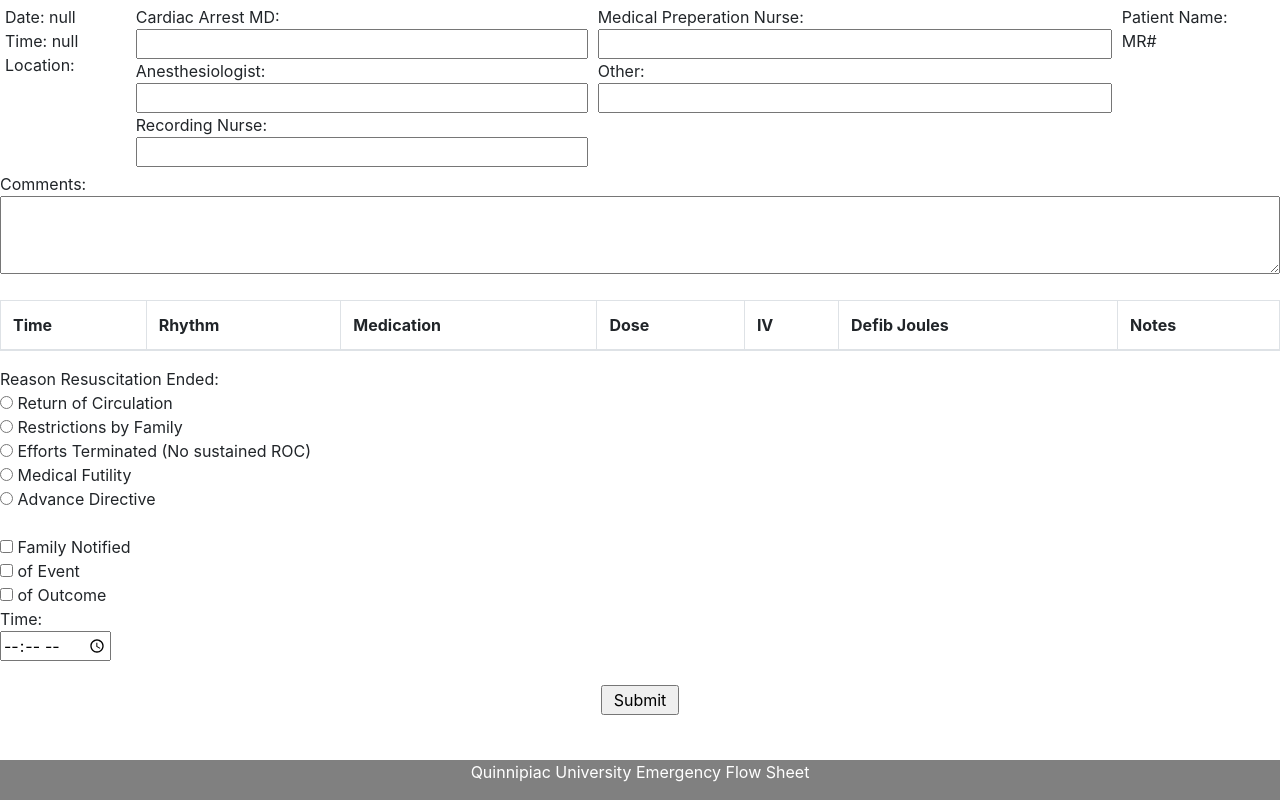
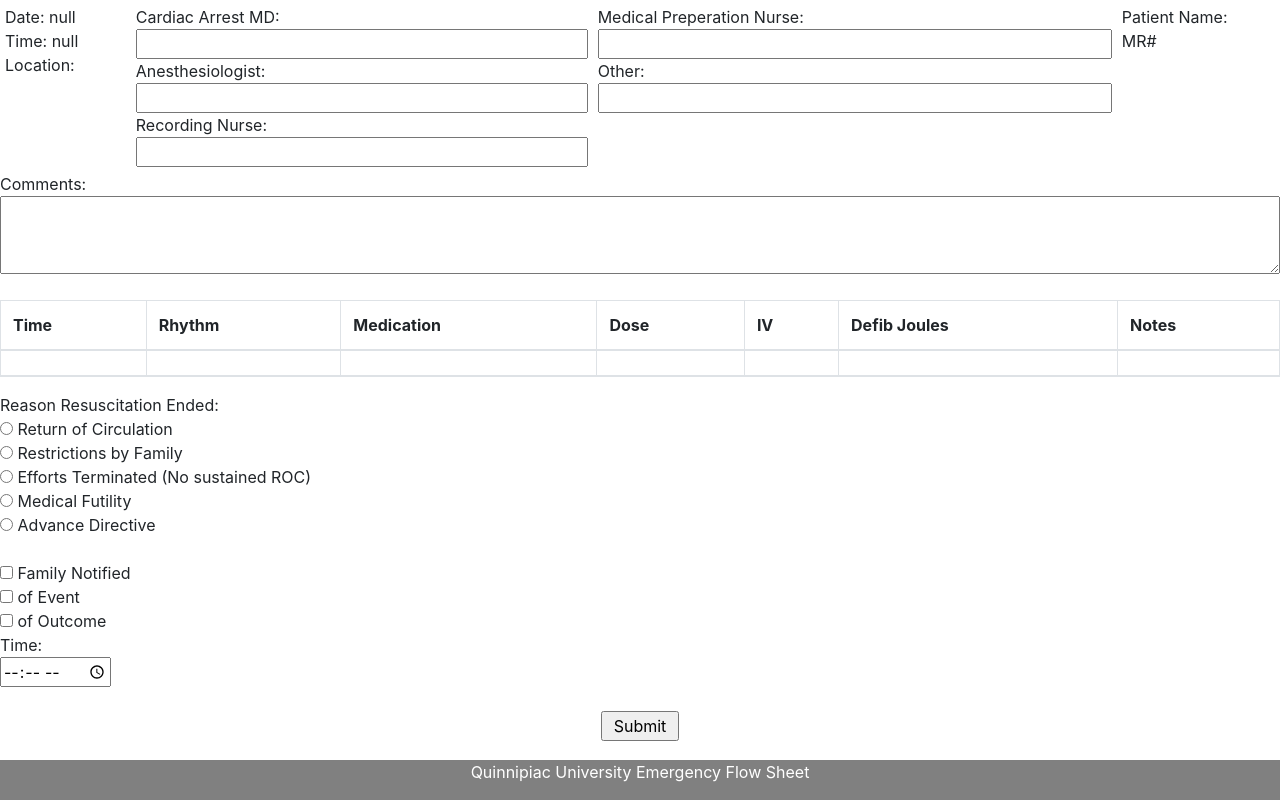
Before and after one commit to mchieco/EmergencyFlowSheet, a website: page app/resources/html/ConfirmPage.html in a window 1280 px wide. Drawn offline with nearby package versions, Linux system fonts and the light colour scheme.

Commit message:
working on displaying notes

```diff
--- a/app/resources/html/ConfirmPage.html
+++ b/app/resources/html/ConfirmPage.html
@@ -96,7 +96,7 @@
 
 <!--Table-->
 <div class="padding-top">
-    <table id="completeTable" class="table table-bordered">
+    <table id="data" class="table table-bordered">
         <thead>
             <tr>
                 <th scope="col">Time</th>
--- a/app/resources/static/js/ConfirmPage.js
+++ b/app/resources/static/js/ConfirmPage.js
@@ -3,7 +3,10 @@ var rowCount = sessionStorage.getItem("tableRows");
 var i = 1;
 
 console.log(rowCount);
-addRows(rowCount);
+
+document.addEventListener('DOMContentLoaded', function() {
+  addRows(rowCount);
+}, false);
 
 function getParams(){
   var params = {};
@@ -16,13 +19,16 @@ function getParams(){
 };
 
 function getText(){
-
+  var n = tableConts.indexOf("-");
+  var str = tableConts.substring(0,n+1);
+  console.log(str);
+  return str;
 };
 
 function addRows(amount) {
 
   //move info to table
-  var completeTable = document.getElementById("completeTable");
+  var completeTable = document.getElementById('data');
   // add a new row
   var row = completeTable.insertRow(i);
   // add a cell to row
```
